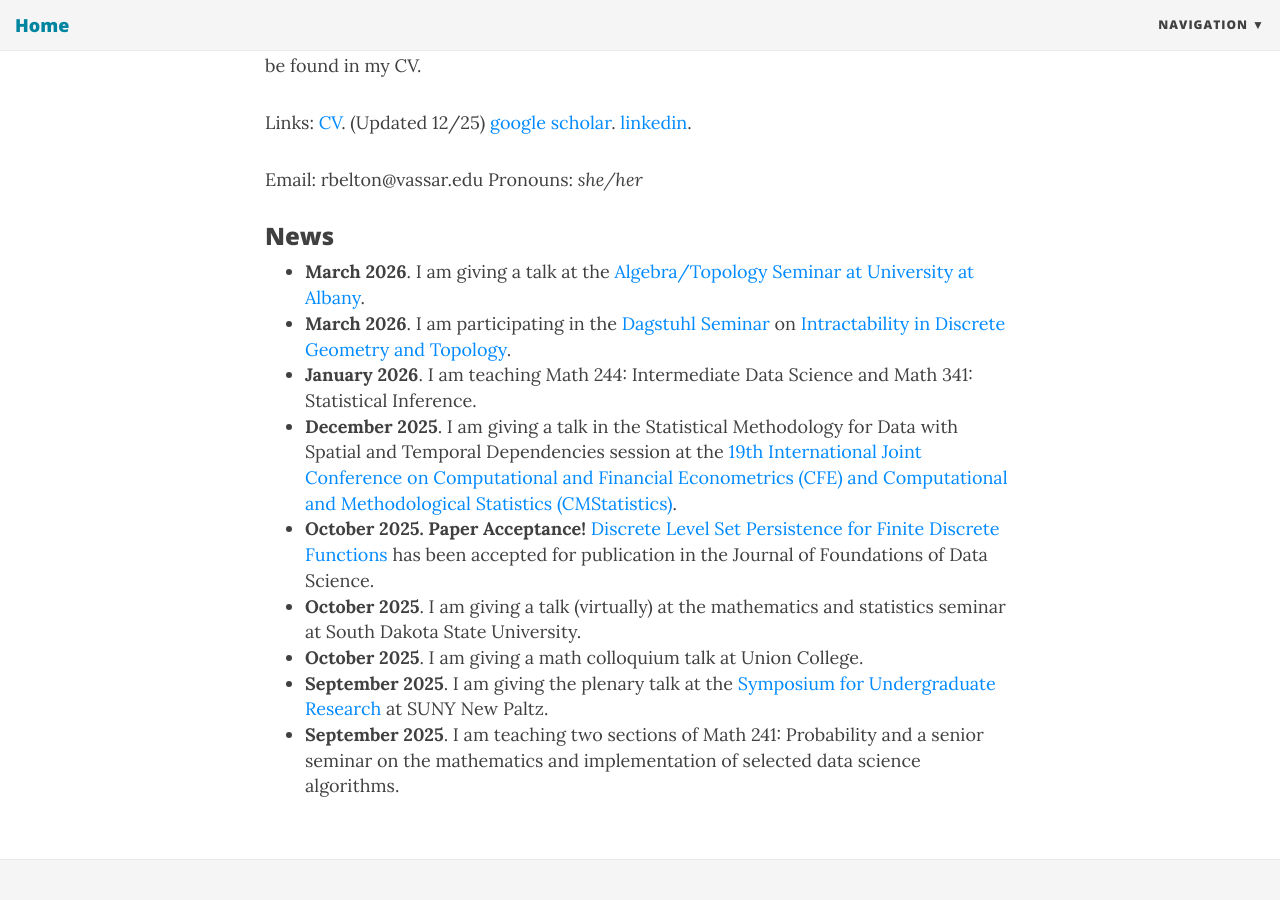
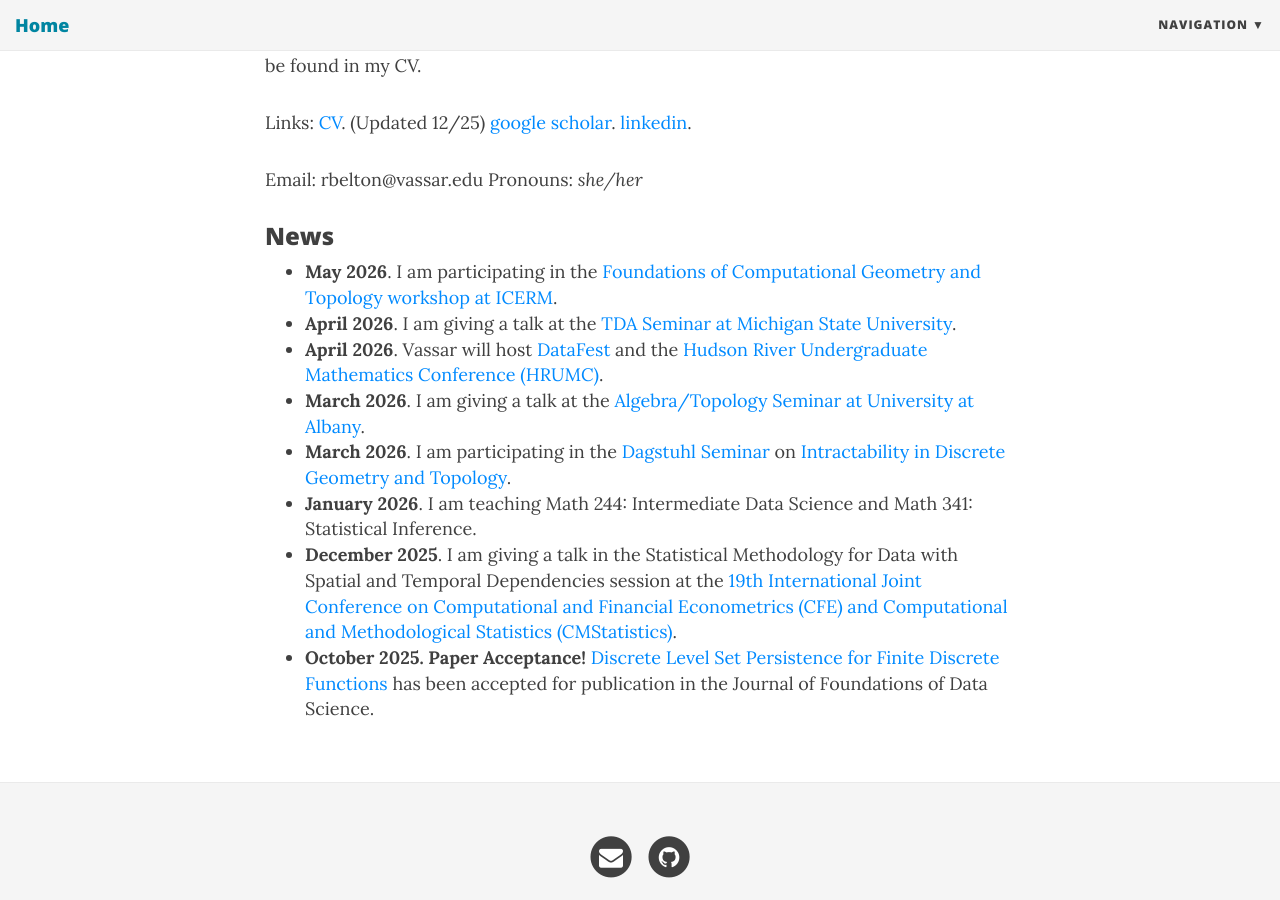
Before and after one commit to robinbelton/robinbelton.github.io, a Jekyll site: the page built from index.html, in a window 1280 px wide and 900 px high, scrolled down 614 px. Built offline with Jekyll 4.4.1, drawn with Linux system fonts in a browser that asks for light colours; nearby versions of some CDN libraries; the list of posts is cut into pages by our own code.

Commit message:
Edit homepage

```diff
--- a/index.html
+++ b/index.html
@@ -18,13 +18,12 @@ Hello! I am an Assistant Professor in the Department of Mathematics and Statisti
 
 <h3>News</h3>
 <ul>
+    <li><b>May 2026</b>. I am participating in the <a href="https://icerm.brown.edu/program/topical_workshop/tw-26-fcg">Foundations of Computational Geometry and Topology workshop at ICERM</a>.</li>
+    <li><b>April 2026</b>. I am giving a talk at the <a href="https://cmse.msu.edu/NewsEvents/tda_seminar/index.aspx">TDA Seminar at Michigan State University</a>.</li>
+    <li><b>April 2026</b>. Vassar will host <a href="https://pages.vassar.edu/datafest/">DataFest</a> and the <a href="https://sites.google.com/view/hrumc/home">Hudson River Undergraduate Mathematics Conference (HRUMC)</a>.</li>
     <li><b>March 2026</b>. I am giving a talk at the <a href= "https://albanymath.github.io/ats/index-26-3.html"> Algebra/Topology Seminar at University at Albany</a>.</li>
-    <li><b>March 2026</b>. I am participating in the <a href = "https://www.dagstuhl.de/en">Dagstuhl Seminar</a> on <a href = "https://www.dagstuhl.de/seminars/seminar-calendar/seminar-details/26122">Intractability in Discrete Geometry and Topology</a>.</li>
+    <li><b>March 2026</b>. I am participating in the <a href = "https://www.dagstuhl.de/en/seminars">Dagstuhl Seminar</a> on <a href = "https://www.dagstuhl.de/seminars/seminar-calendar/seminar-details/26122">Intractability in Discrete Geometry and Topology</a>.</li>
     <li><b>January 2026</b>. I am teaching Math 244: Intermediate Data Science and Math 341: Statistical Inference.</li>
     <li><b>December 2025</b>. I am giving a talk in the Statistical Methodology for Data with Spatial and Temporal Dependencies session at the <a href = "https://www.cmstatistics.org//CFECMStatistics2025/index.php">19th International Joint Conference on Computational and Financial Econometrics (CFE) and Computational and Methodological Statistics (CMStatistics)</a>. </li>
     <li><b>October 2025. Paper Acceptance!</b> <a href = "https://arxiv.org/pdf/2501.17794">Discrete Level Set Persistence for Finite Discrete Functions</a> has been accepted for publication in the Journal of Foundations of Data Science.</li>
-    <li><b>October 2025</b>. I am giving a talk (virtually) at the mathematics and statistics seminar at South Dakota State University.</li>
-    <li><b>October 2025</b>. I am giving a math colloquium talk at Union College.</li>
-    <li><b>September 2025</b>. I am giving the plenary talk at the <a href = "https://sites.google.com/view/sumrnp/home"> Symposium for Undergraduate Research</a> at SUNY New Paltz.</li>
-    <li><b>September 2025</b>. I am teaching two sections of Math 241: Probability and a senior seminar on the mathematics and implementation of selected data science algorithms.</li>
 </ul>
```
